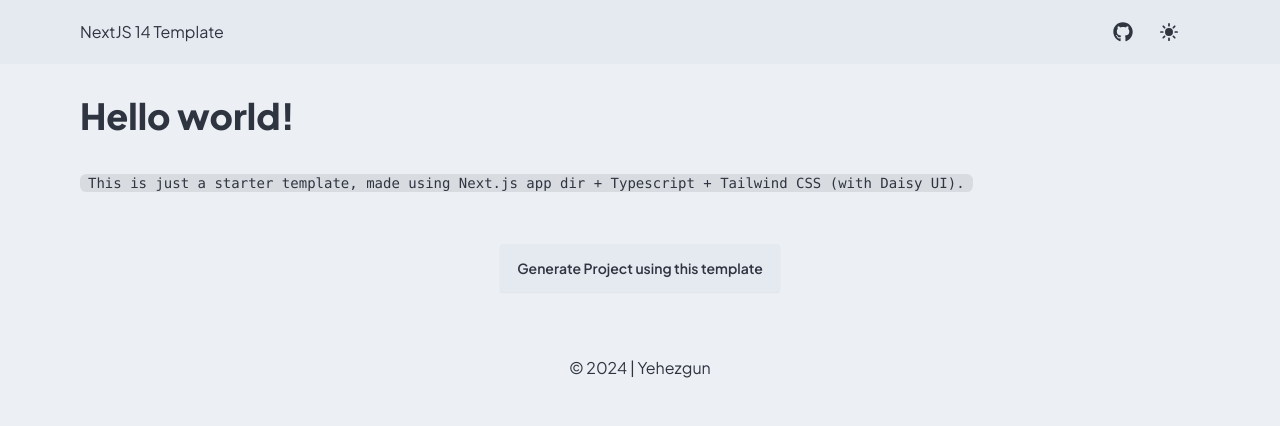
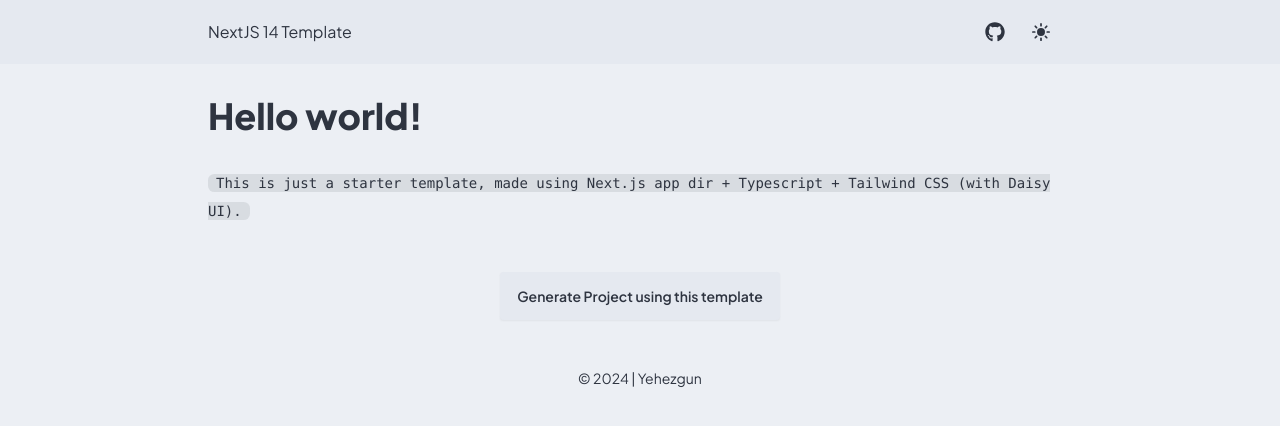
Before and after one commit to yehezkielgunawan/next15-starter, a Next.js app: page / in a window 1280 px wide. Shown: the top 426 px of the page. Built offline with nearby package versions, Linux system fonts and the light colour scheme.

Commit message:
refactor(Footer.tsx): :recycle: adjust style use Daisy UI classname

```diff
--- a/src/app/globals.css
+++ b/src/app/globals.css
@@ -4,7 +4,7 @@
 
 @layer base {
   main {
-    @apply container mx-auto mt-8;
+    @apply container lg:max-w-5xl mx-auto mt-8;
   }
 
   article{
--- a/src/components/Footer.tsx
+++ b/src/components/Footer.tsx
@@ -1,14 +1,16 @@
+import Link from "next/link";
+
 const Footer = () => {
 	return (
-		<footer className="container mx-auto mt-16 text-center">
-			<a
+		<footer className="footer footer-center container mx-auto my-12 gap-6 lg:max-w-5xl">
+			<Link
 				href="https://yehezgun.com"
 				target="_blank"
 				className="link link-hover"
 				rel="noreferrer"
 			>
 				© {new Date().getFullYear()} | Yehezgun
-			</a>
+			</Link>
 		</footer>
 	);
 };
--- a/src/components/Header.tsx
+++ b/src/components/Header.tsx
@@ -10,7 +10,7 @@ const Header = () => {
 
 	return (
 		<header className="bg-base-200">
-			<nav className="container mx-auto">
+			<nav className="container mx-auto lg:max-w-5xl">
 				<div className="navbar px-0">
 					<div className="flex-1">
 						<a href="/">NextJS 14 Template</a>
```
